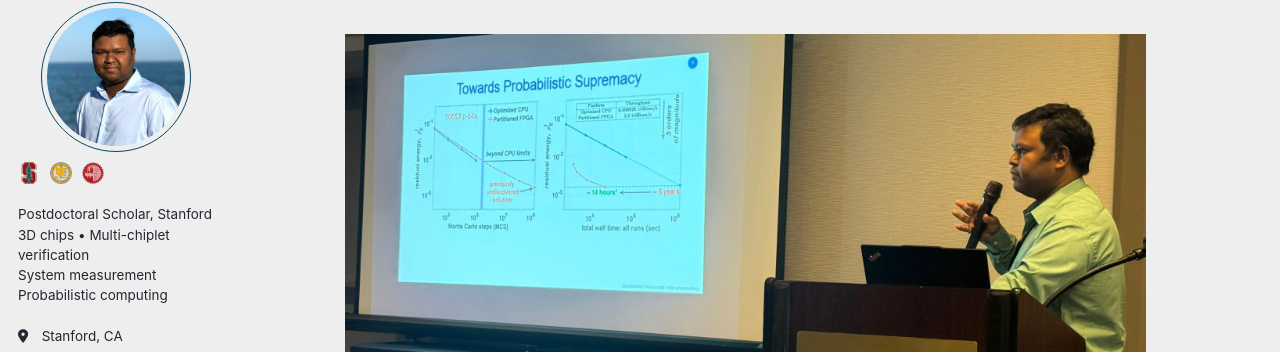
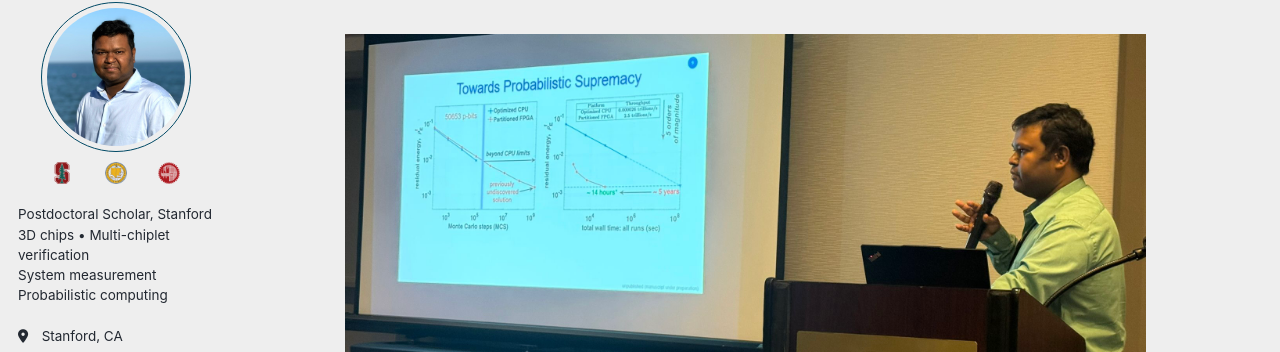
Before and after one commit to navidaadit/navidaadit.github.io, a Jekyll site: the page built from _pages/about.md, in a window 1280 px wide. Shown: the part 97-449 px from the top of the page. Built offline with Jekyll 4.4.1, drawn with Linux system fonts in a browser that asks for light colours; some web fonts are replaced.

Commit message:
Refactor sidebar and author block styles

```diff
--- a/_sass/_custom.scss
+++ b/_sass/_custom.scss
@@ -8,6 +8,7 @@
 .initial-content,
 .page__inner,
 .page {
+  /* clamp on very wide monitors to stop overflow/stretch */
   max-width: min(1400px, 90vw);
   margin-left: auto;
   margin-right: auto;
@@ -16,10 +17,7 @@
 }
 
 /* ---------- Content width cap inside right column ---------- */
-:root {
-  --content-max: 75%;
-  --sidebar-left-offset: 0px;   /* <<<<<< set e.g. 10px or 14px */
-}
+:root { --content-max: 75%; } /* simple size var (not theme-related) */
 
 /* Limit inner text width (not hero/pills/CV button) */
 .layout--single .page__content > *:not(.hero-img):not(.keyword-pills):not(.cv-row) {
@@ -37,25 +35,12 @@
 /* Clear legacy floats */
 .page::after { content: ""; display: block; clear: both; }
 
-/* ===========================================================
-   SIDEBAR: move avatar + logos together WITHOUT breaking circle
-   (transform shifts the whole block; image stays centered)
-   =========================================================== */
-
-/* Shift the whole avatar block (circle + image) */
-.sidebar .author__avatar{
-  text-align: left !important; /* keep sidebar left-aligned */
-  transform: translateX(var(--sidebar-left-offset)) !important;
+/* ---------- Author block (avatar + bio) ---------- */
+/* Desktop: consistent avatar */
+.author__avatar {
+  display: flex;
+  justify-content: center; /* hard-center the avatar inside sidebar */
 }
-
-/* Keep the image centered INSIDE the avatar container (prevents “kissing”) */
-.sidebar .author__avatar img{
-  display: block !important;
-  margin-left: auto !important;
-  margin-right: auto !important;
-}
-
-/* Desktop: consistent avatar */
 .author__avatar img {
   width: 150px;
   height: 150px;
@@ -70,23 +55,36 @@
   .author__content p, .author__bio { text-align:left !important; }
 }
 
-/* --- Affiliation logos: tight + left aligned + same shift as avatar --- */
-.sidebar .affil-logos{
-  display: flex;
-  justify-content: flex-start;
+/* --- Affiliation logos: align with avatar LEFT EDGE (desktop + mobile) --- */
+/* Key idea:
+   - Create a rail the same width as the avatar (150px / 110px)
+   - Center that rail in the sidebar (same as avatar)
+   - Left-align logos inside the rail, so their left edge matches avatar’s left edge
+*/
+.affil-logos{
+  width: 150px;              /* match desktop avatar width */
+  margin-left: auto;         /* center the rail */
+  margin-right: auto;        /* center the rail */
+  display: flex;             /* row */
+  justify-content: flex-start; /* LEFT inside the rail */
   align-items: center;
   gap: 10px;
   line-height: 1;
-  margin: 0;
+  margin-top: 6px;           /* small breathing room under avatar */
+  margin-bottom: 0;          /* keep tight */
   padding: 0;
-  transform: translateX(var(--sidebar-left-offset)) !important;
 }
 
-.sidebar .affil-logo{
+.affil-logo{
   width: 22px;
   height: 22px;
   object-fit: contain;
-  display: block;
+  display: inline-block;
+}
+
+/* Mobile rail matches mobile avatar */
+@media (max-width: 640px){
+  .affil-logos{ width: 110px; }  /* match mobile avatar width */
 }
 
 /* Remove any built-in hero from the theme */
@@ -99,8 +97,8 @@
   display: block;
   width: 80%;
   height: auto;
-  margin: 0 auto 0 auto;
-  border-bottom: none;
+  margin: 0 auto 0 auto;  /* no bottom margin */
+  border-bottom: none;    /* no line */
 }
 
 /* ---------- Download CV button ---------- */
@@ -175,6 +173,7 @@
   margin:.6rem 0 1.2rem;
 }
 
+/* Shorter on phones */
 @media (max-width:980px){
   .gallery-2x2{ grid-template-columns:1fr; }
 }
@@ -210,6 +209,7 @@
 .footer-left  { opacity: .92; }
 .footer-right { opacity: .92; text-align: right; }
 
+/* ---------- Responsive ---------- */
 .page { margin-top: 1rem; }
 @media (max-width: 520px) {
   .footer-bar { flex-wrap: wrap; row-gap: 4px; }
@@ -307,6 +307,7 @@
   color: #475569 !important;
 }
 
+/* Ensure children inherit centering, never override it */
 .page__content .figure-card > figcaption *,
 .page__content .figure-card > .figcap * {
   text-align: inherit !important;
@@ -382,17 +383,20 @@
 }
 
 /* === Follow button: right edge, no effect on text alignment, button hugs text === */
-.author__urls-wrapper { text-align: initial !important; }
+.author__urls-wrapper { text-align: initial !important; } /* hard reset if anything leaked */
 
+/* Mobile/tablet only */
 @media (max-width:1023px){
+  /* Make the wrapper shrink to its contents and sit on the right */
   .author__urls-wrapper{
-    position: relative !important;
+    position: relative !important;   /* anchor for dropdown */
     display: block !important;
-    width: max-content !important;
-    margin-left: auto !important;
+    width: max-content !important;   /* shrink to button width */
+    margin-left: auto !important;    /* push to right edge */
     padding: 0 !important;
   }
 
+  /* Button: just big enough for its text */
   .author__urls-wrapper .btn{
     display: inline-block !important;
     width: auto !important;
@@ -401,13 +405,14 @@
     white-space: nowrap !important;
   }
 
+  /* Dropdown: anchored to the button’s right edge, above content */
   .author__urls{
     position: absolute !important;
     right: 0 !important;
     left: auto !important;
     top: calc(100% + 8px) !important;
     min-width: 220px !important;
-    max-width: calc(100vw - 32px) !important;
+    max-width: calc(100vw - 32px) !important; /* safe mobile gutter */
     z-index: 3000 !important;
     background: #fff !important;
     border: 1px solid #e5e7eb !important;
@@ -416,6 +421,7 @@
   }
   .author__urls.is--visible{ display: block !important; }
 
+  /* Keep the bio and everything else left-aligned */
   .sidebar .author__content,
   .sidebar .author__content *,
   .sidebar .author__bio{
@@ -423,6 +429,7 @@
   }
 }
 
+/* === LAYER ORDER FIX (desktop): keep content above fixed sidebar === */
 @media (min-width:1024px){
   .sidebar{ z-index: 1 !important; }
   .page__content{ position: relative; z-index: 2 !important; }
```
